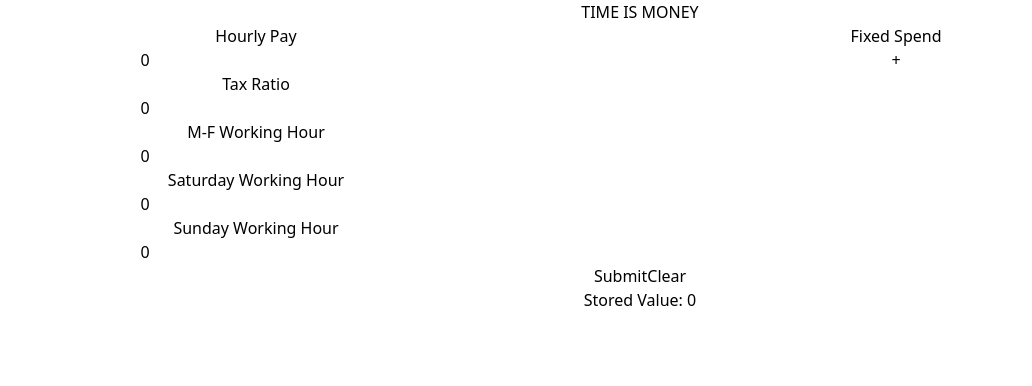
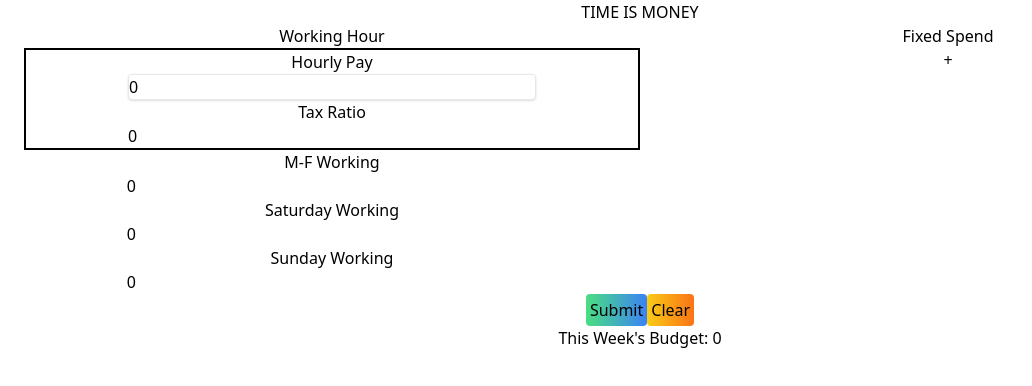
Before and after one commit to 1wooch/PWA_TTM_Type, a React (Create React App) app: page / in a window 1280 px wide. Shown: the top 386 px of the page, without its empty margins (0-1032 px from the left). Built offline with nearby package versions, Linux system fonts and the light colour scheme.

Commit message:
adding css

```diff
--- a/src/TimeToMoney/page.tsx
+++ b/src/TimeToMoney/page.tsx
@@ -167,19 +167,21 @@ const TTM: React.FC = () => {
   ///change watcher///
 
   return (
-    <div className="display">
+    <div className="display px-6">
       <div className="flex">
-        <div className="inputArea w-2/5">
-          <div className="Base Area">
+        <div className="inputArea w-1/2">
+        <h1>Working Hour</h1>
+
+          <div className="border-solid border-2 border-black ">
               <p>Hourly Pay</p>
-              <input
+              <input className="w-2/3 shadow appearance-none border rounded"
                   type="text"
                   placeholder="Enter your Hourly Pay"
                   value={hourlyPay === 0 ? "0" : String(hourlyPay)} // Convert to string for input field
                   onChange={HPhandleChange}
               />
               <p>Tax Ratio</p>
-              <input
+              <input className="w-2/3"
                   type="text"
                   placeholder="Enter your TaxRate"
                   value={taxRatio === 0 ? "0" : String(taxRatio)} // Convert to string for input field
@@ -187,26 +189,26 @@ const TTM: React.FC = () => {
               />
           </div>
           <div className="workingHour area">
-              <p>M-F Working Hour</p>
-              <input
+              <p>M-F Working</p>
+              <input className="w-2/3"
               type="text"
               placeholder="M-F working hour"
               value={dayWorkTime === 0 ? "0" : String(dayWorkTime)}
               onChange={MFWhandleChange}
               />
               <p>
-                Saturday Working Hour
+                Saturday Working
               </p>
-              <input
+              <input className="w-2/3"
               type="text"
               placeholder="Saturday working hour"
               value={SatTime === 0 ? "0" : String(SatTime)}
               onChange={SathandleChange}
               />
               <p>
-                Sunday Working Hour
+                Sunday Working
               </p>
-              <input
+              <input className="w-2/3"
               type="text"
               placeholder="Sunday working hour"
               value={sunTime === 0 ? "0" : String(sunTime)}
@@ -214,25 +216,25 @@ const TTM: React.FC = () => {
               />
           </div>
         </div>
-        <div className="History w-3/5">
+        <div className="History w-1/2">
             <h1>Fixed Spend</h1>
 
             <div>
             {fixedcosts.map((row, index) => (
               <div key={index}>
-                <input
+                <input className="w-1/3"
                   type="text"
                   placeholder="Name"
                   value={row.name}
                   onChange={(e) => handleCostNameChange(e, index)}
                 />
-                <input
+                <input className="w-1/3"
                   type="text"
                   placeholder="Value"
-                  value={row.cost.toString()} // Assuming cost is the property name
-                  onChange={(e) => handleCostChange(e, index)} // Updated event handler name
+                  value={row.cost.toString()}
+                  onChange={(e) => handleCostChange(e, index)}
                 />
-                <button onClick={() => handleDelete(index)}>Delete</button>
+                <button className="w-1/3" onClick={() => handleDelete(index)}>Delete</button>
               </div>
             ))}
               <button onClick={addCost}>+</button>
@@ -240,11 +242,11 @@ const TTM: React.FC = () => {
         </div>
       </div>
       <div className="TotalBudget">
-          <button onClick={handleSubmit}>Submit</button>
-          <button onClick={clearFunc}>Clear</button>
+          <button className="border-r-9 p-1 rounded bg-gradient-to-r from-green-400 to-blue-500 hover:from-pink-500 hover:to-yellow-500 ..." onClick={handleSubmit}>Submit</button>
+          <button  className="p-1 rounded bg-gradient-to-r from-yellow-400 to-orange-500 hover:from-blue-500 hover:to-purple-500 ..." onClick={clearFunc}>Clear</button>
           {/* <button onClick={() => handleSave()}>Save</button> */}
 
-          <div className="">Stored Value: {totalPay}</div>
+          <div className="">This Week's Budget: {totalPay}</div>
       </div>
     </div>
   );
```
